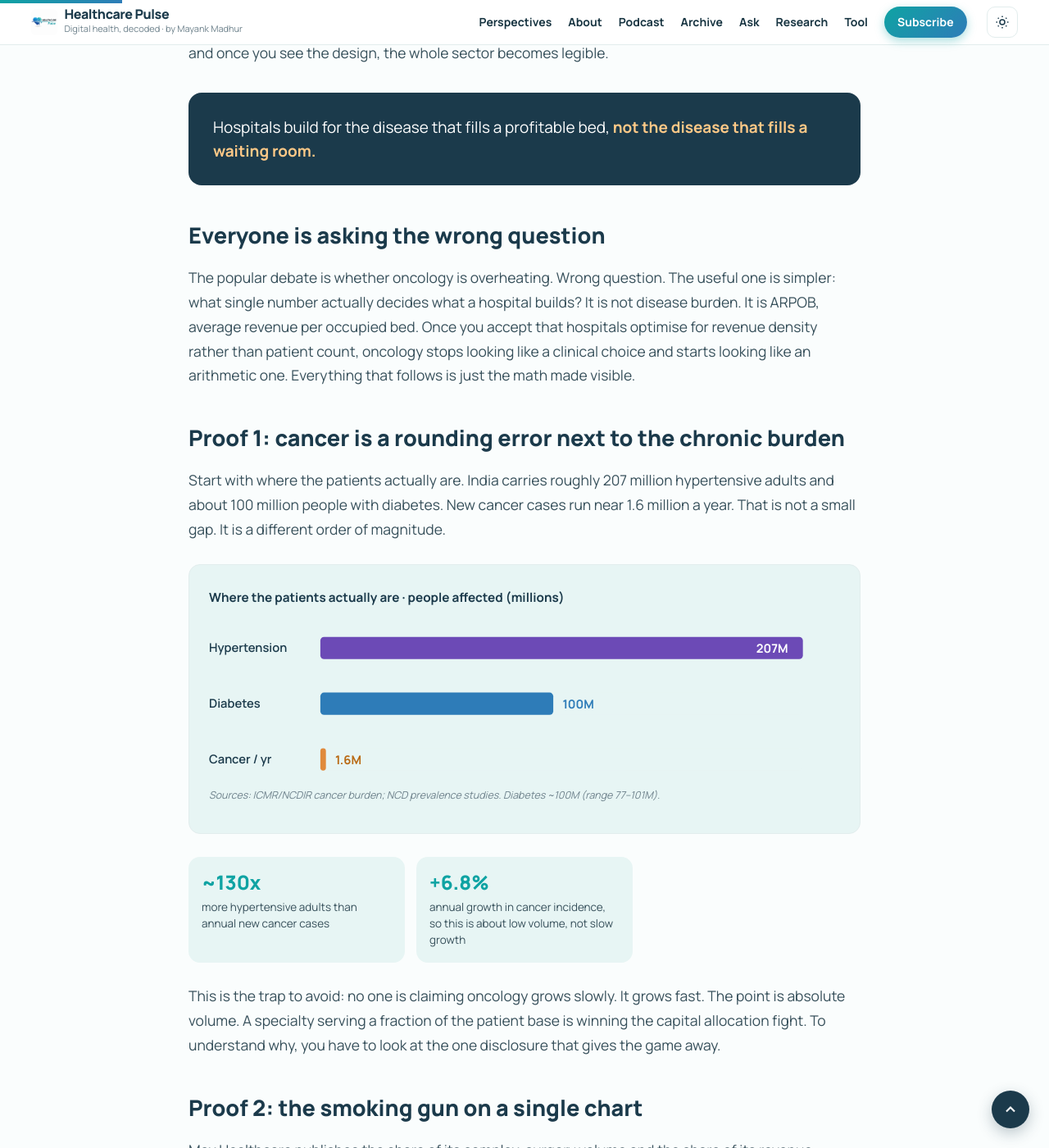
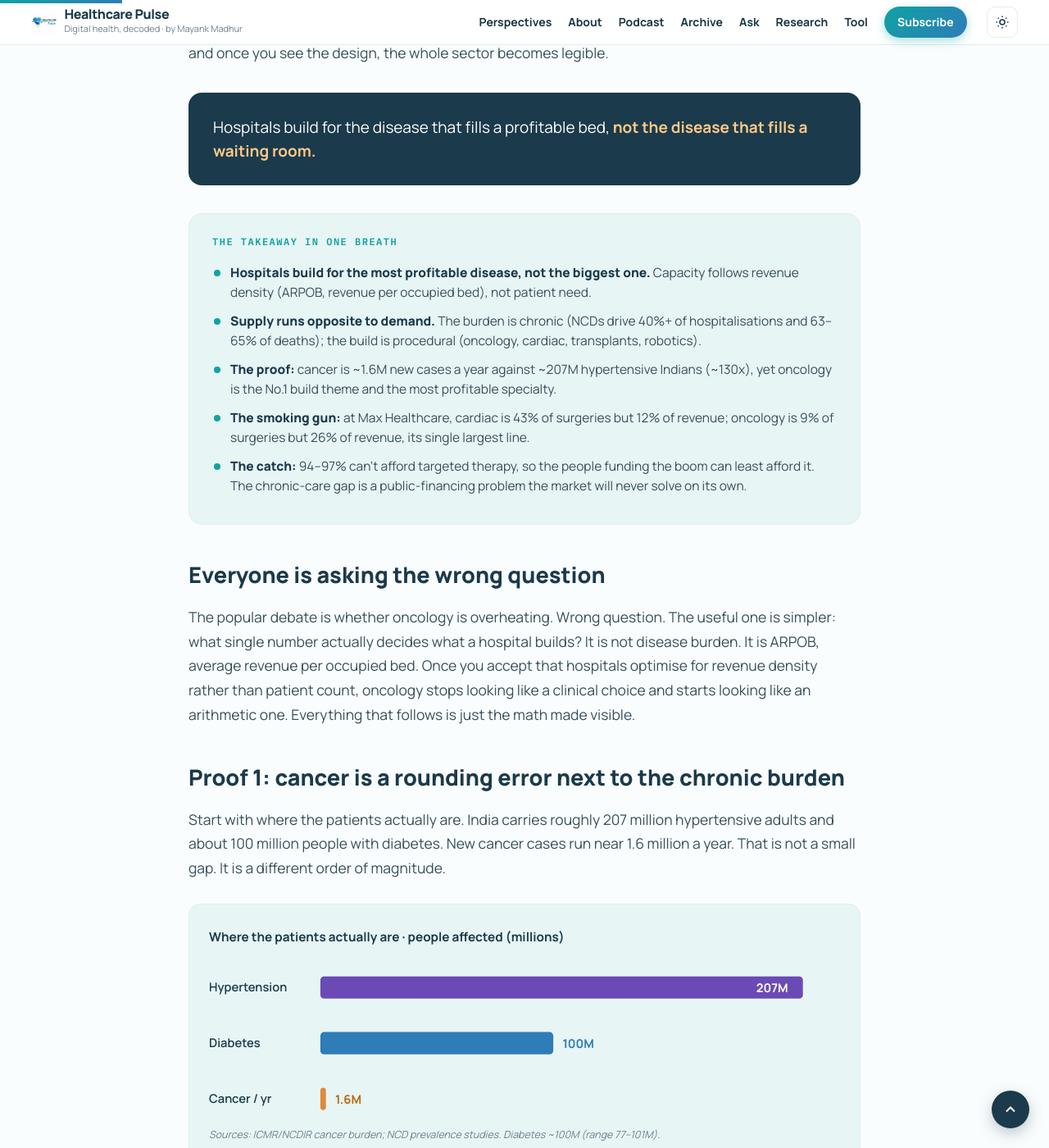
Before and after one commit to mayankmadhur25/mayankmadhur25.github.io, a Jekyll site: the page edition-63-oncology-margin-burden.html, which Jekyll copies as it is, in a window 1280 px wide and 1400 px high, scrolled down 740 px. Shown: the whole window at 82% size. Built offline with Jekyll 4.4.1, drawn with Linux system fonts in a browser that asks for light colours; some of the changed text lies outside the part shown.

Commit message:
Add files via upload

```diff
--- a/edition-63-oncology-margin-burden.html
+++ b/edition-63-oncology-margin-burden.html
@@ -900,6 +900,15 @@ a:focus-visible, button:focus-visible, input:focus-visible {
 .ed-callout { background: var(--navy); color: #fff; border-radius: 16px; padding: 28px 30px; margin: 34px 0; }
 .ed-callout p { font-size: 19px; line-height: 1.5; margin: 0; color: #fff; }
 .ed-callout b { color: #FFC987; }
+[data-theme="dark"] .ed-callout { background: #16252C; color: #EAF4F4; border: 1px solid #25373F; }
+[data-theme="dark"] .ed-callout p { color: #EAF4F4; }
+[data-theme="dark"] .ed-callout b { color: #FFC987; }
+.ed-takeaways { background: var(--tintT); border: 1px solid var(--line); border-radius: 16px; padding: 24px 28px; margin: 30px 0; }
+.ed-takeaways .tk-label { font-family: var(--mono); font-size: 12px; font-weight: 600; letter-spacing: 1.5px; text-transform: uppercase; color: var(--teal); margin: 0 0 14px; }
+.ed-takeaways ul { margin: 0; padding: 0; list-style: none; }
+.ed-takeaways li { position: relative; padding-left: 22px; margin: 11px 0; font-size: 15.5px; line-height: 1.55; color: var(--body-c); }
+.ed-takeaways li::before { content: ""; position: absolute; left: 2px; top: 9px; width: 8px; height: 8px; border-radius: 50%; background: var(--teal); }
+.ed-takeaways li b { color: var(--navy); font-weight: 800; }
 .num-grid { display: grid; grid-template-columns: repeat(auto-fill, minmax(200px,1fr)); gap: 14px; margin: 26px 0; }
 .ed-chart { margin: 28px 0; padding: 22px 24px; background: var(--tintT); border: 1px solid var(--line); border-radius: 14px; }
 .ed-chart svg { width: 100%; height: auto; display: block; }
@@ -1015,6 +1024,17 @@ a:focus-visible, button:focus-visible, input:focus-visible {
     <p class="lede">Cancer will strike about 1.6 million Indians this year. Hypertension already affects 207 million. Yet walk into the boardroom of almost any listed hospital chain and the build plan reads the same way: oncology first. Not diabetes, not hypertension, not primary care. The reason has very little to do with medicine.</p>
     <p>Private hospitals do not allocate capacity by where the patients are. They allocate it by where the rupee is densest. Oncology is now the single most profitable specialty in Indian hospitals, and capital is flooding toward it even though cancer affects a sliver of the population next to the chronic diseases of hundreds of millions. That is not a scandal. It is a system doing exactly what it was designed to do, and once you see the design, the whole sector becomes legible.</p>
     <div class="ed-callout"><p>Hospitals build for the disease that fills a profitable bed, <b>not the disease that fills a waiting room.</b></p></div>
+
+    <div class="ed-takeaways">
+      <p class="tk-label">The takeaway in one breath</p>
+      <ul>
+        <li><b>Hospitals build for the most profitable disease, not the biggest one.</b> Capacity follows revenue density (ARPOB, revenue per occupied bed), not patient need.</li>
+        <li><b>Supply runs opposite to demand.</b> The burden is chronic (NCDs drive 40%+ of hospitalisations and 63–65% of deaths); the build is procedural (oncology, cardiac, transplants, robotics).</li>
+        <li><b>The proof:</b> cancer is ~1.6M new cases a year against ~207M hypertensive Indians (~130x), yet oncology is the No.1 build theme and the most profitable specialty.</li>
+        <li><b>The smoking gun:</b> at Max Healthcare, cardiac is 43% of surgeries but 12% of revenue; oncology is 9% of surgeries but 26% of revenue, its single largest line.</li>
+        <li><b>The catch:</b> 94–97% can't afford targeted therapy, so the people funding the boom can least afford it. The chronic-care gap is a public-financing problem the market will never solve on its own.</li>
+      </ul>
+    </div>
 
     <h2>Everyone is asking the wrong question</h2>
     <p>The popular debate is whether oncology is overheating. Wrong question. The useful one is simpler: what single number actually decides what a hospital builds? It is not disease burden. It is ARPOB, average revenue per occupied bed. Once you accept that hospitals optimise for revenue density rather than patient count, oncology stops looking like a clinical choice and starts looking like an arithmetic one. Everything that follows is just the math made visible.</p>
@@ -1143,7 +1163,7 @@ a:focus-visible, button:focus-visible, input:focus-visible {
     <div class="row-item"><div class="ri-num">1</div><div><h4>For investors</h4><p>Oncology is the cleanest ARPOB-accretive bet in the sector. Watch radiation-bunker commissioning and oncology revenue share as the leading indicators of margin expansion, ahead of headline bed counts.</p></div></div>
     <div class="row-item"><div class="ri-num">2</div><div><h4>For operators</h4><p>Build the referral engine before the bunker. Tumour boards, pathology, imaging and day-care chemo come first; LINAC and transplant come last. Lead with the system, not the machine.</p></div></div>
     <div class="row-item"><div class="ri-num">3</div><div><h4>For policy</h4><p>The market will not build for diabetes, hypertension or primary care on its own, because there is no bed-based margin in it. That gap is a public-financing problem, not a market one, and no amount of private capex will close it.</p></div></div>
-    <div class="ed-callout"><p>Capacity follows revenue density. Oncology is the proof. <b>The under-built chronic burden is the cost.</b></p></div>
+    <div class="ed-callout"><p>Capacity follows revenue density. Oncology is the proof. <b>The chronic burden is the cost, and right now nobody owns it.</b></p></div>
   </div>
   <div class="share-bar">
     <span class="share-label">Share this perspective:</span>
```
